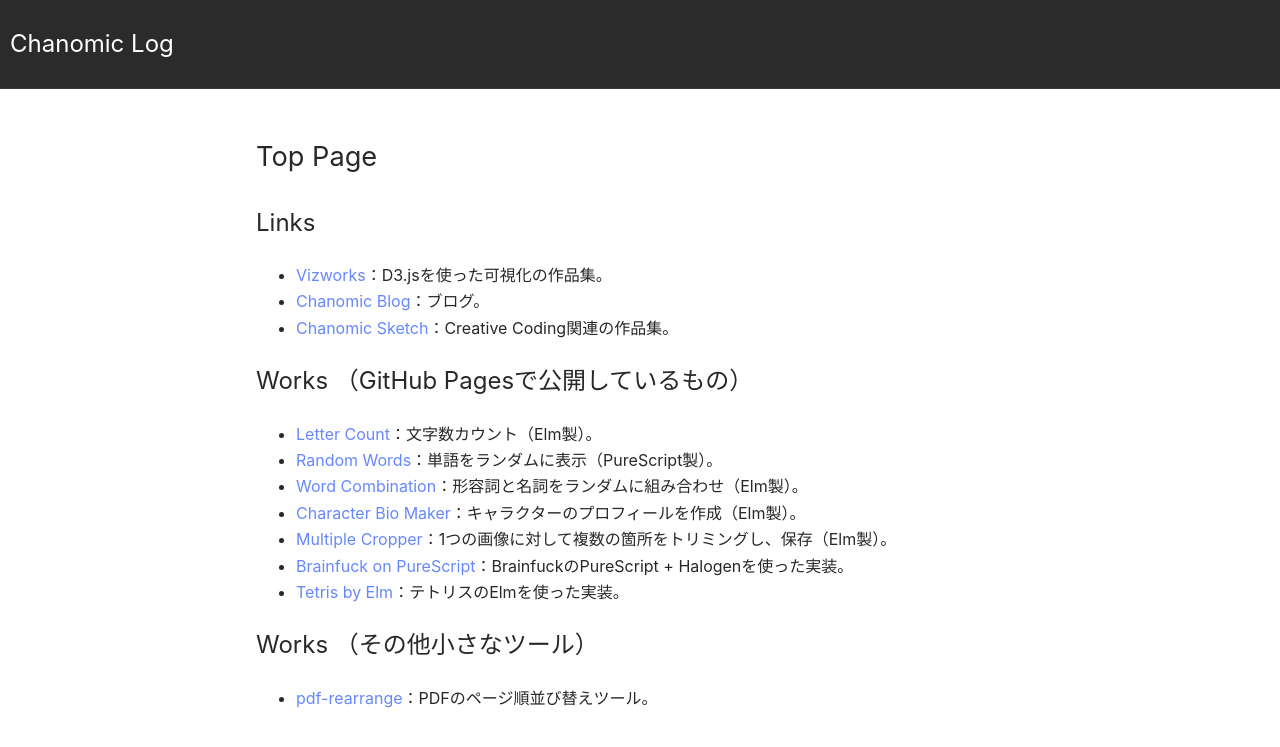
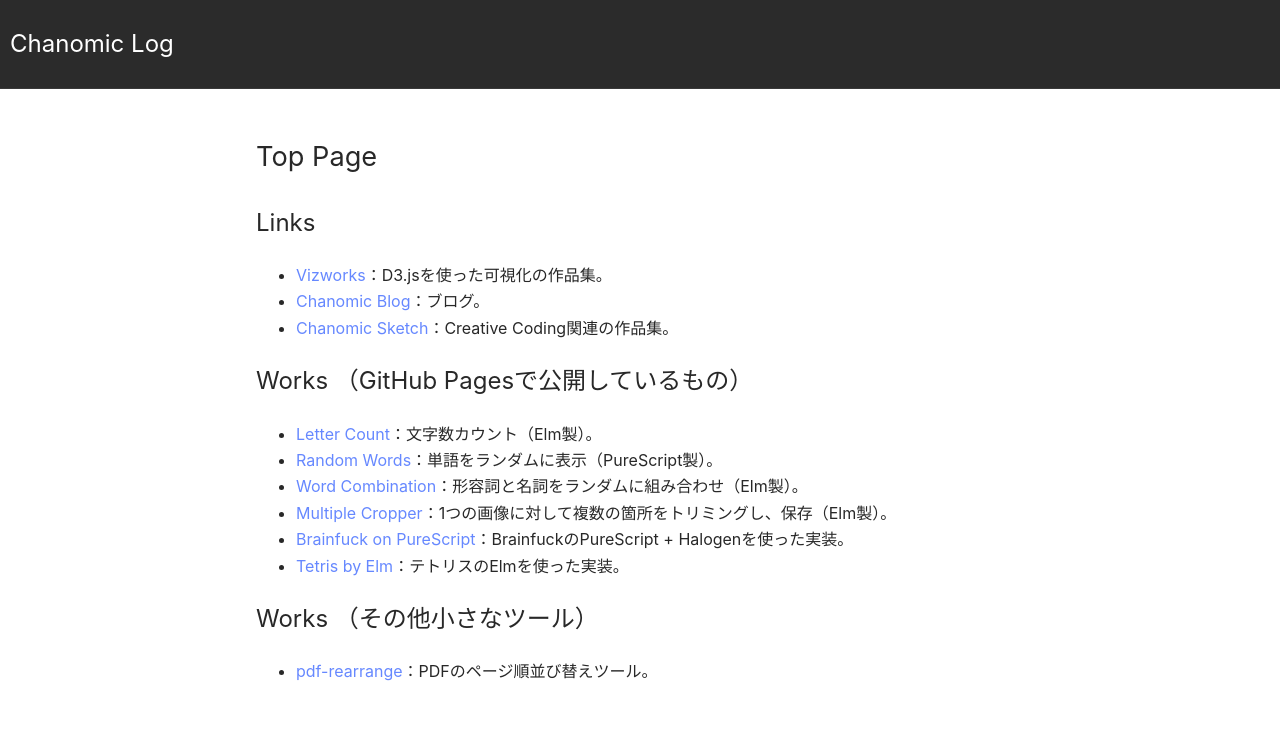
Before and after one commit to bombrary/bombrary.github.io, a Jekyll site: the page built from index.md, in a window 1280 px wide. Shown: the top 747 px of the page. Built offline with Jekyll 4.4.1, drawn with Linux system fonts in a browser that asks for light colours; nearby versions of some CDN libraries; library files that are not in the unit come from our copies.

Commit message:
removed a contnet

```diff
--- a/index.md
+++ b/index.md
@@ -18,7 +18,6 @@ title: Top Page
 - [Letter Count](https://bombrary.github.io/letter-count/)：文字数カウント（Elm製）。
 - [Random Words](https://bombrary.github.io/random-words/)：単語をランダムに表示（PureScript製）。
 - [Word Combination](https://bombrary.github.io/word-combination/)：形容詞と名詞をランダムに組み合わせ（Elm製）。
-- [Character Bio Maker](https://bombrary.github.io/character-bio-maker/)：キャラクターのプロフィールを作成（Elm製）。
 - [Multiple Cropper](https://bombrary.github.io/multiple-cropper/)：1つの画像に対して複数の箇所をトリミングし、保存（Elm製）。
 - [Brainfuck on PureScript](https://bombrary.github.io/brainfuck-purescript/)：BrainfuckのPureScript + Halogenを使った実装。
 - [Tetris by Elm](https://bombrary.github.io/tetris-elm/)：テトリスのElmを使った実装。
```
